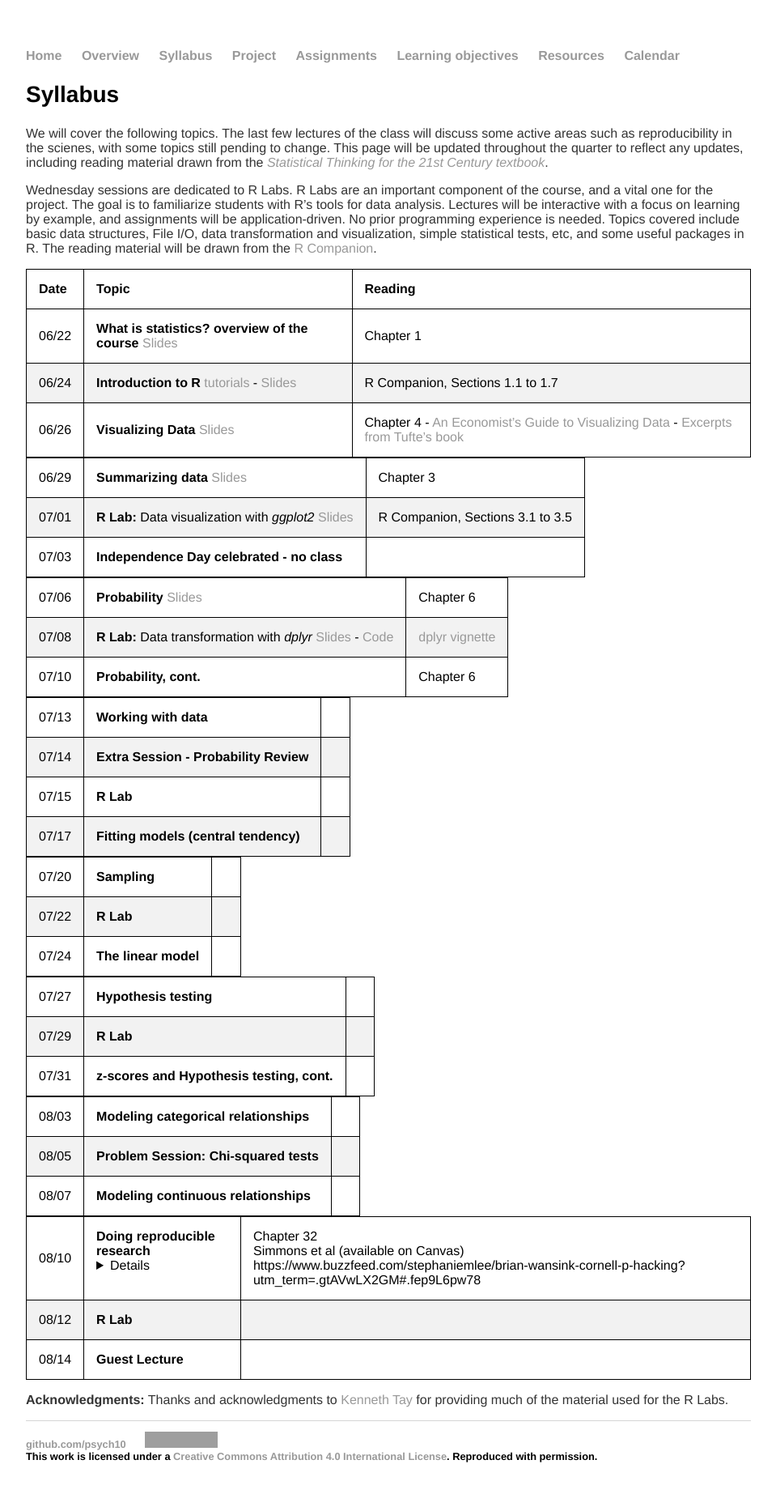
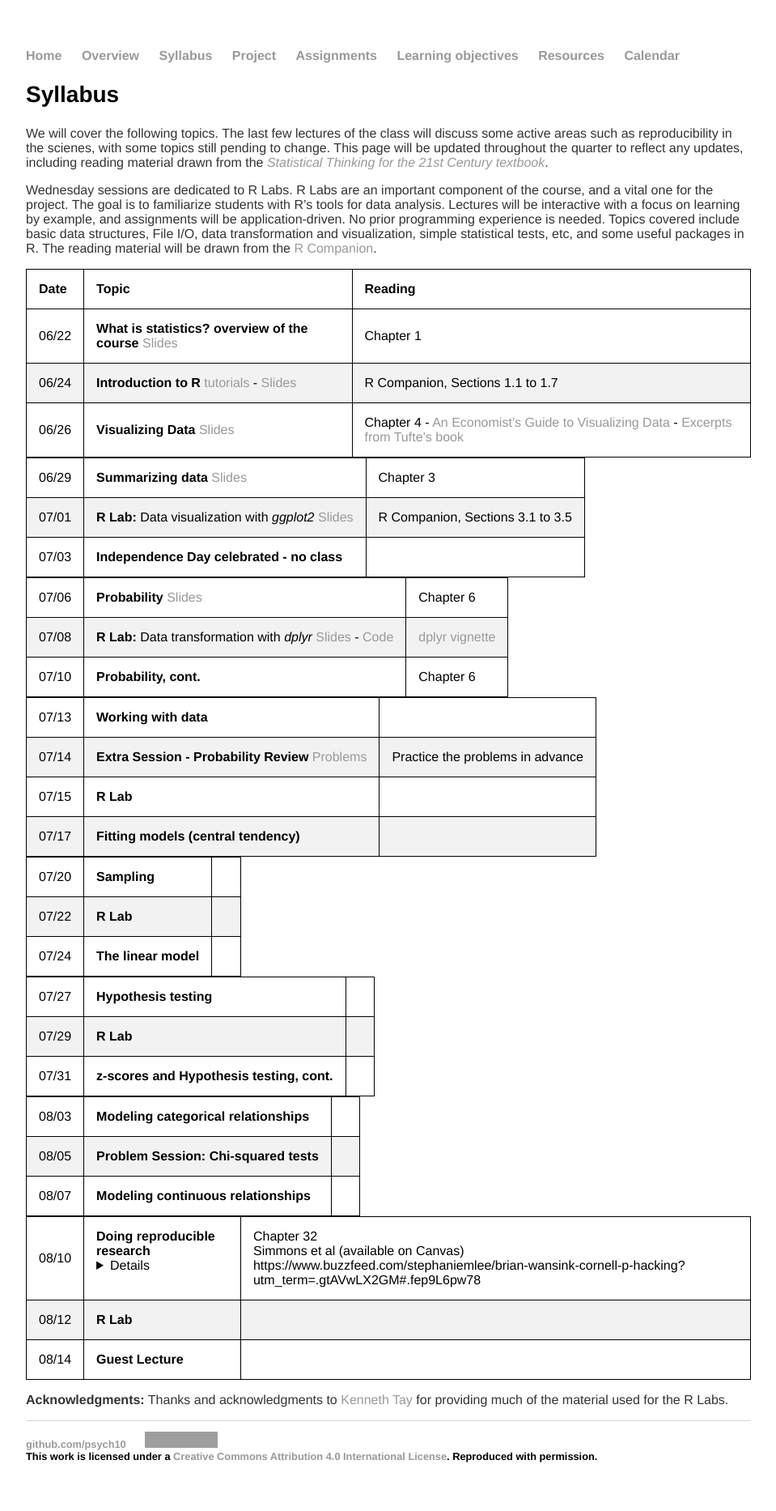
Before and after one commit to stats60/stats60.github.io, a Jekyll site: the page built from syllabus/index.md, in a window 1280 px wide. Shown: the whole page at 81% size, without its empty margins (160-1119 px from the left). Built offline with Jekyll 4.4.1, drawn with Linux system fonts in a browser that asks for light colours; our own code applies the rules of GitHub Pages for plain Markdown files; grey boxes are pictures that could not be loaded.

Commit message:
problem session 1

```diff
--- a/syllabus/index.md
+++ b/syllabus/index.md
@@ -25,7 +25,7 @@ Wednesday sessions are dedicated to R Labs. R Labs are an important component of
 |07/10 |**Probability, cont.**|Chapter 6|
 
 |07/13 |**Working with data**||
-|07/14 |**Extra Session - Probability Review**||
+|07/14 |**Extra Session - Probability Review** [Problems](../slides/problem_session1.pdf)| Practice the problems in advance|
 |07/15 |**R Lab**||
 |07/17 |**Fitting models (central tendency)**||
 
```
Also changed, not shown: 2 other files.
